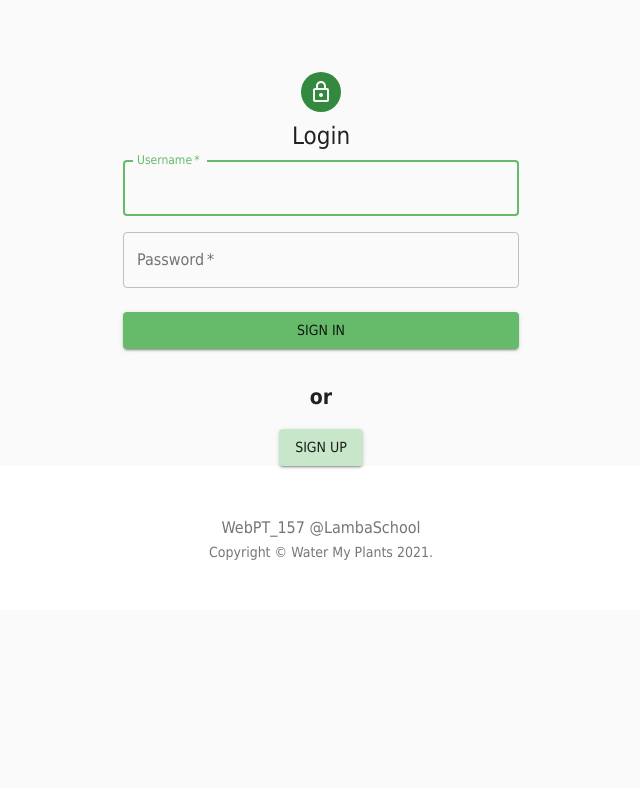
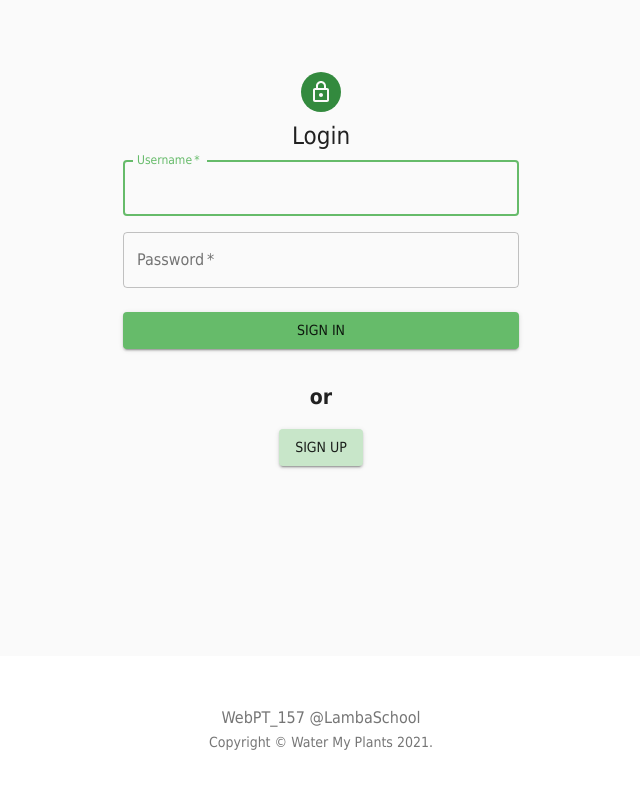
Before and after one commit to Build-Week-Water-My-Plants-157/front-end, a React (Create React App) app in the folder app/: page / in a window 1280 px wide. Shown: the top 788 px of the page, without its empty margins (319-959 px from the left). Built offline with nearby package versions, Linux system fonts and the light colour scheme.

Commit message:
Styling touches

```diff
--- a/app/src/App.css
+++ b/app/src/App.css
@@ -1,3 +1,13 @@
 a {
     text-decoration: none;
 }
+.App {
+    min-height: 100vh;
+    display: flex;
+    flex-flow: column nowrap;
+}
+
+.app-content {
+    flex: 1 1 auto;
+    padding-bottom: 50px;
+}
--- a/app/src/App.js
+++ b/app/src/App.js
@@ -15,6 +15,7 @@ function App(props) {
   return (
     <div className="App">
       {props.fetchError && <Alert severity="error">{props.fetchError}</Alert>}
+      <div className="app-content">
         <Switch>
           <ProtectedRoute exact path="/plants" component={Plants} />
           <ProtectedRoute path="/plants/:id/edit" component={EditPlant} />
@@ -27,6 +28,7 @@ function App(props) {
             <Login />
           </Route>
         </Switch>
+      </div>
       <Footer />
     </div>
   );
```
Lines whose indentation alone changed are shown as unchanged.
